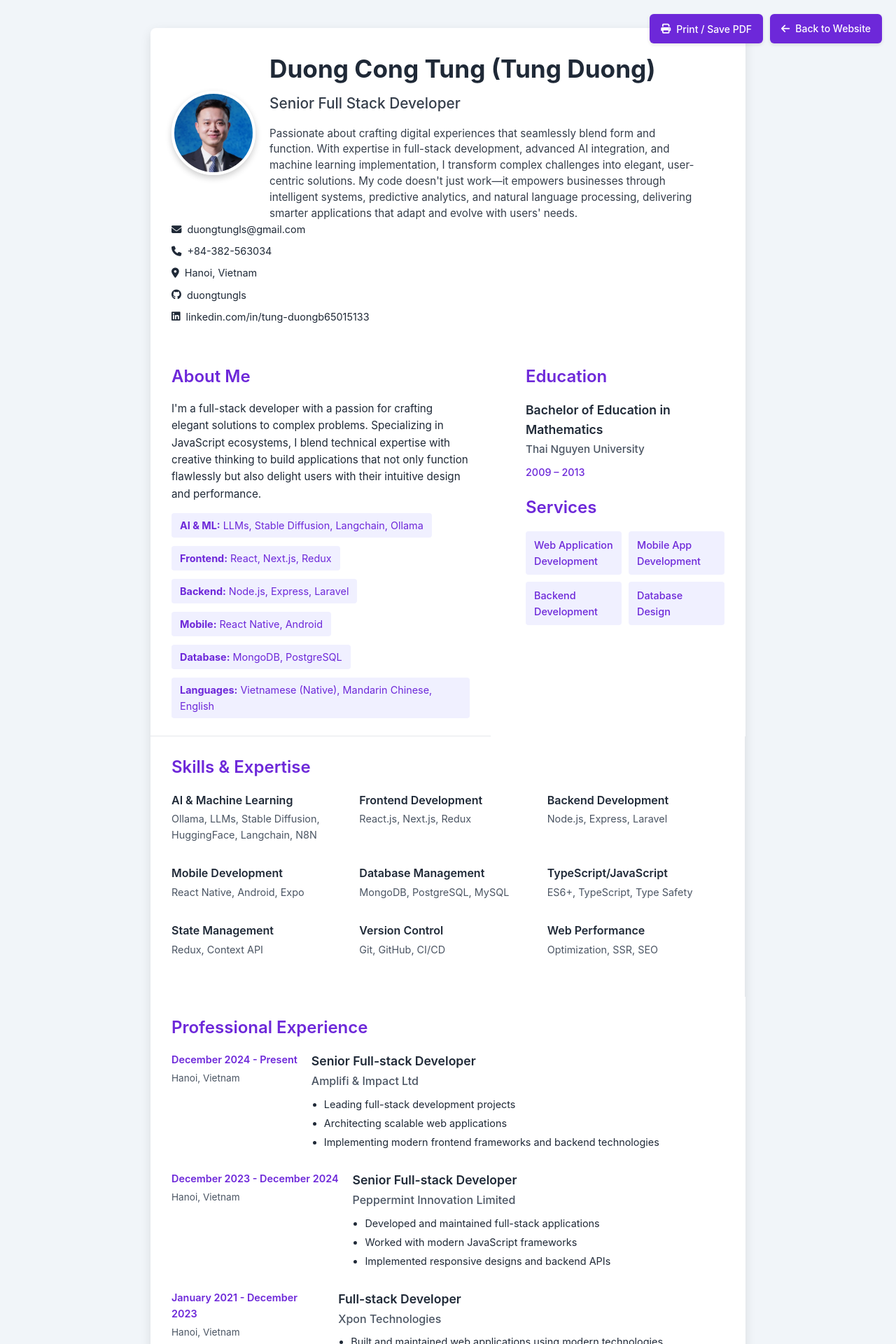
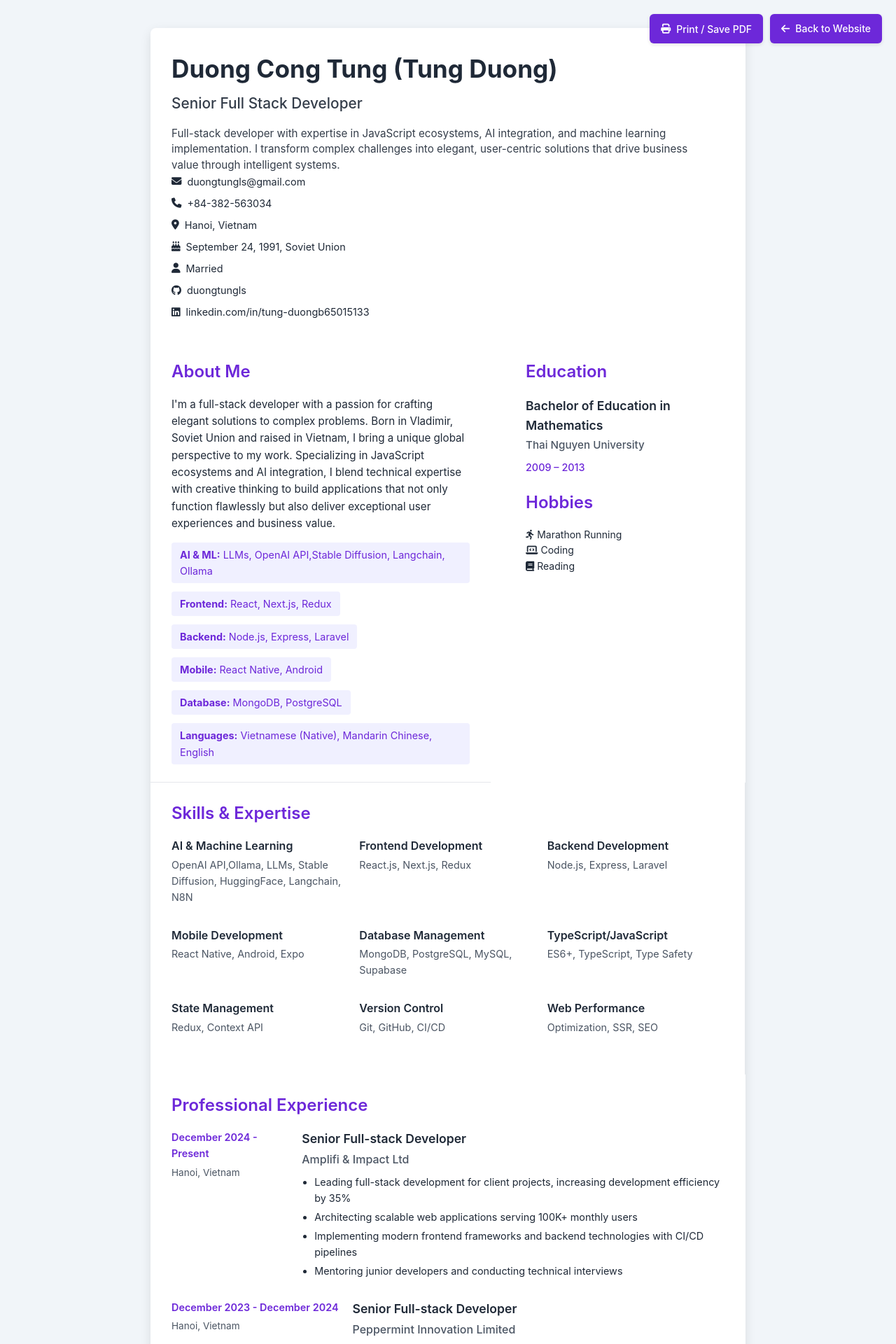
Before and after one commit to duongtungls/duongtungls.github.io, a Next.js app: page /print in a window 1280 px wide. Shown: the top 1920 px of the page at 70% size. Built offline with nearby package versions, Linux system fonts and the light colour scheme.

Commit message:
Refactor PrintResume component: remove avatar image, update profile tagline and About section for clarity, add personal details, and replace Services section with Hobbies. Enhance skills and experience descriptions for better impact.

```diff
--- a/app/print/page.tsx
+++ b/app/print/page.tsx
@@ -1,7 +1,6 @@
 'use client';
 
 import { useEffect, useState } from 'react';
-import Image from 'next/image';
 import Link from 'next/link';
 import Head from 'next/head';
 import './print-styles.css';
@@ -48,27 +47,13 @@ export default function PrintResume() {
         <header>
           <div className="header-content">
             <div className="profile-section">
-              <div className="avatar-container">
-                <Image
-                  src="/hero/tung-photos/portrait-new.webp"
-                  alt="Duong Cong Tung"
-                  className="avatar"
-                  width={120}
-                  height={120}
-                  priority
-                />
-              </div>
               <div className="profile-info">
                 <h1>Duong Cong Tung (Tung Duong)</h1>
                 <h2>Senior Full Stack Developer</h2>
                 <p className="tagline">
-                  Passionate about crafting digital experiences that seamlessly blend form and
-                  function. With expertise in full-stack development, advanced AI integration, and
-                  machine learning implementation, I transform complex challenges into elegant,
-                  user-centric solutions. My code doesn&apos;t just work—it empowers businesses
-                  through intelligent systems, predictive analytics, and natural language
-                  processing, delivering smarter applications that adapt and evolve with users&apos;
-                  needs.
+                  Full-stack developer with expertise in JavaScript ecosystems, AI integration, and
+                  machine learning implementation. I transform complex challenges into elegant,
+                  user-centric solutions that drive business value through intelligent systems.
                 </p>
               </div>
             </div>
@@ -81,6 +66,12 @@ export default function PrintResume() {
               </div>
               <div>
                 <i className="fas fa-map-marker-alt"></i> Hanoi, Vietnam
+              </div>
+              <div>
+                <i className="fas fa-birthday-cake"></i> September 24, 1991, Soviet Union
+              </div>
+              <div>
+                <i className="fas fa-user"></i> Married
               </div>
               <div>
                 <i className="fab fa-github"></i> duongtungls
@@ -98,13 +89,15 @@ export default function PrintResume() {
               <h2>About Me</h2>
               <p>
                 I&apos;m a full-stack developer with a passion for crafting elegant solutions to
-                complex problems. Specializing in JavaScript ecosystems, I blend technical expertise
-                with creative thinking to build applications that not only function flawlessly but
-                also delight users with their intuitive design and performance.
+                complex problems. Born in Vladimir, Soviet Union and raised in Vietnam, I bring a
+                unique global perspective to my work. Specializing in JavaScript ecosystems and AI
+                integration, I blend technical expertise with creative thinking to build
+                applications that not only function flawlessly but also deliver exceptional user
+                experiences and business value.
               </p>
               <div className="tech-summary">
                 <div className="tech-item">
-                  <strong>AI & ML:</strong> LLMs, Stable Diffusion, Langchain, Ollama
+                  <strong>AI & ML:</strong> LLMs, OpenAI API,Stable Diffusion, Langchain, Ollama
                 </div>
                 <div className="tech-item">
                   <strong>Frontend:</strong> React, Next.js, Redux
@@ -132,12 +125,17 @@ export default function PrintResume() {
                 <div className="edu-date">2009 – 2013</div>
               </div>
 
-              <h2 className="mt-4">Services</h2>
-              <div className="services-list">
-                <div className="service-item">Web Application Development</div>
-                <div className="service-item">Mobile App Development</div>
-                <div className="service-item">Backend Development</div>
-                <div className="service-item">Database Design</div>
+              <h2 className="mt-4">Hobbies</h2>
+              <div className="hobbies-list">
+                <div className="hobby-item">
+                  <i className="fas fa-running"></i> Marathon Running
+                </div>
+                <div className="hobby-item">
+                  <i className="fas fa-laptop-code"></i> Coding
+                </div>
+                <div className="hobby-item">
+                  <i className="fas fa-book"></i> Reading
+                </div>
               </div>
             </section>
           </div>
@@ -147,7 +145,7 @@ export default function PrintResume() {
             <div className="skills-grid">
               <div className="skill-category">
                 <h3>AI & Machine Learning</h3>
-                <p>Ollama, LLMs, Stable Diffusion, HuggingFace, Langchain, N8N</p>
+                <p>OpenAI API,Ollama, LLMs, Stable Diffusion, HuggingFace, Langchain, N8N</p>
               </div>
               <div className="skill-category">
                 <h3>Frontend Development</h3>
@@ -163,7 +161,7 @@ export default function PrintResume() {
               </div>
               <div className="skill-category">
                 <h3>Database Management</h3>
-                <p>MongoDB, PostgreSQL, MySQL</p>
+                <p>MongoDB, PostgreSQL, MySQL, Supabase</p>
               </div>
               <div className="skill-category">
                 <h3>TypeScript/JavaScript</h3>
@@ -197,9 +195,16 @@ export default function PrintResume() {
                 <h3>Senior Full-stack Developer</h3>
                 <h4>Amplifi & Impact Ltd</h4>
                 <ul>
-                  <li>Leading full-stack development projects</li>
-                  <li>Architecting scalable web applications</li>
-                  <li>Implementing modern frontend frameworks and backend technologies</li>
+                  <li>
+                    Leading full-stack development for client projects, increasing development
+                    efficiency by 35%
+                  </li>
+                  <li>Architecting scalable web applications serving 100K+ monthly users</li>
+                  <li>
+                    Implementing modern frontend frameworks and backend technologies with CI/CD
+                    pipelines
+                  </li>
+                  <li>Mentoring junior developers and conducting technical interviews</li>
                 </ul>
               </div>
             </div>
```
